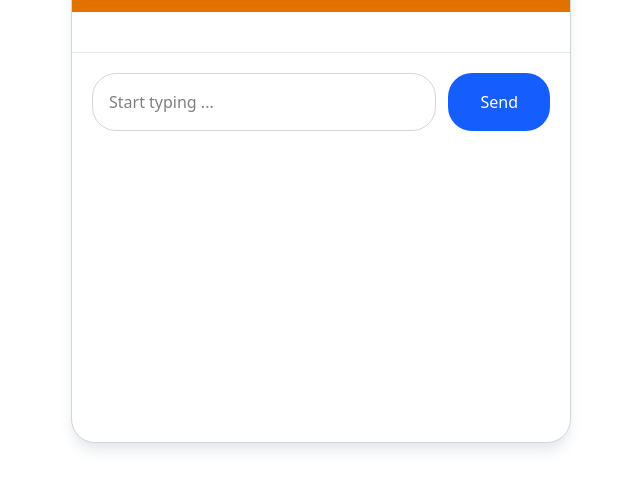
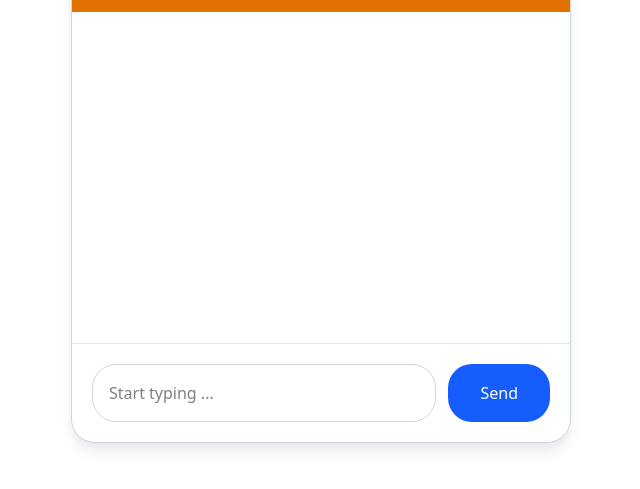
Before and after one commit to ilasisi/notzero-lessons, a website: page index.html in a window 1280 px wide. Shown: the part 207-696 px from the top of the page, without its empty margins (319-959 px from the left). Drawn offline with Linux system fonts and the light colour scheme.

Commit message:
add flex-1 to message  container

```diff
--- a/index.html
+++ b/index.html
@@ -17,7 +17,7 @@
             </header>
             <main
                 id="message-container"
-                class="p-5 flex flex-col gap-5 overflow-y-auto"
+                class="p-5 flex flex-col gap-5 overflow-y-auto flex-1"
             ></main>
             <footer
                 class="p-5 flex justify-around border-t border-gray-200 gap-3"
```
